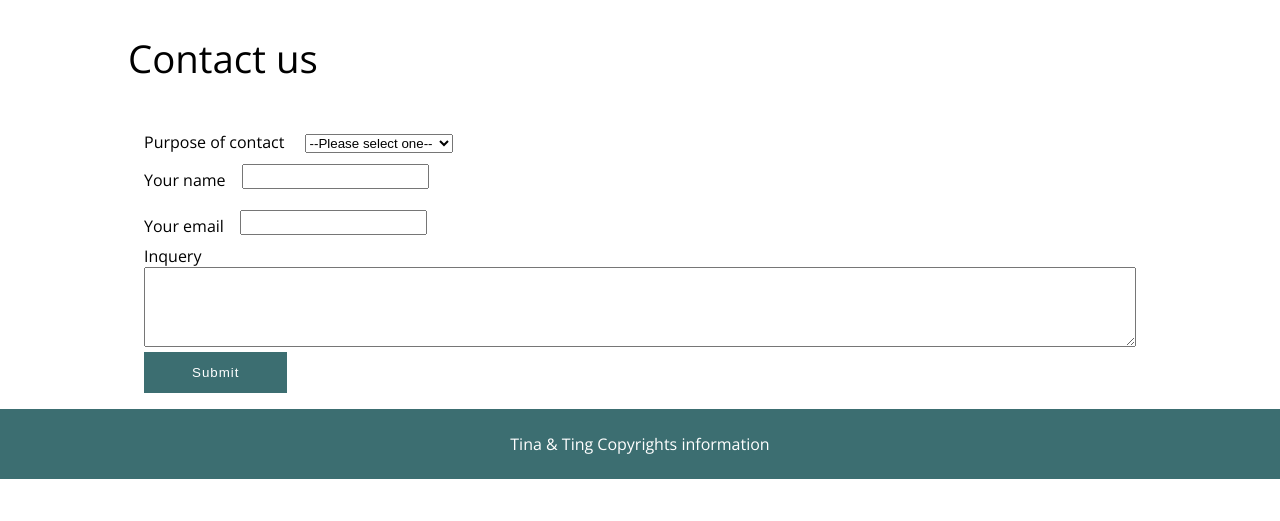
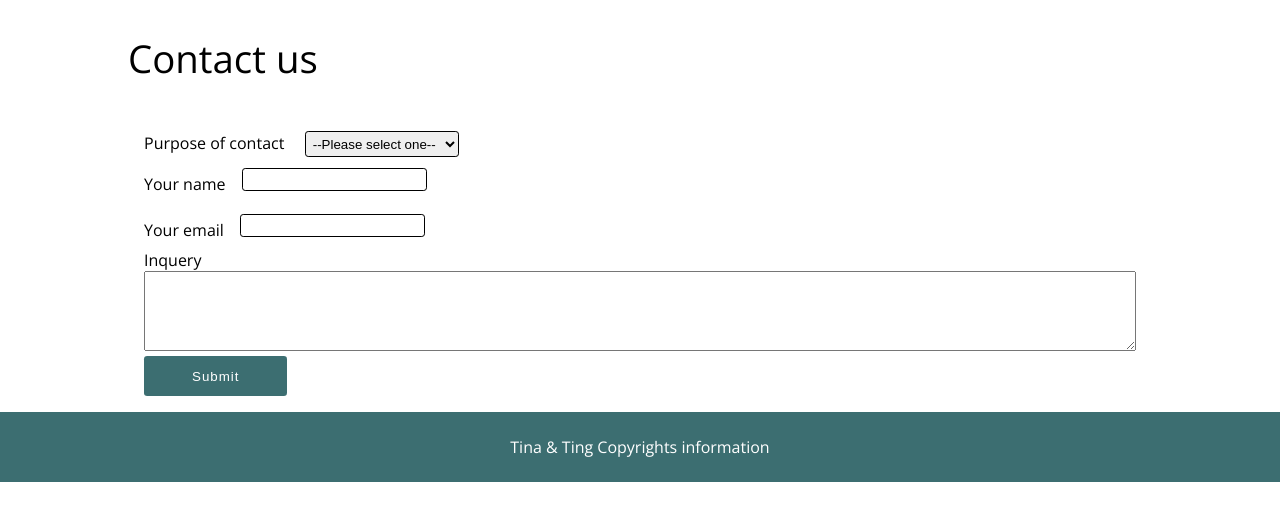
Before and after one commit to bananatina/vegmap, a Flask app: template template/contact.html in a window 1280 px wide. Shown: the part 89-610 px from the top of the page. Run offline with Flask 2, Linux system fonts and the light colour scheme; the template is opened without the code that fills it, so the values that code supplies are empty.

Commit message:
form style and control

```diff
--- a/static/style.css
+++ b/static/style.css
@@ -93,15 +93,23 @@ label {
   margin: 1rem 1rem .5rem 0;
 }
 
-input {
+input,
+select {
+  border-radius: .2rem;
   margin-right: .5rem;
   padding: .2rem;
+  border: solid 1px;
 }
 
 input[type=text]:focus,
 input[type=email]:focus,
-input[type=tel]:focus {
-  outline: solid 1px var(--primary);
+input[type=tel]:focus,
+select:focus,
+textarea:focus {
+  outline: solid 2px var(--primary);
+  border-color: var(--primary);
+  /* outline: none; */
+
 }
 
 textarea {
--- a/template/contact.html
+++ b/template/contact.html
@@ -6,7 +6,7 @@
     <meta name="viewport" content="width=device-width, initial-scale=1.0" />
     <title>Taiwan Vegetarian Map</title>
     <link href="../favicon.ico" rel="shortcut icon" type="image/x-icon" />
-    <link rel="stylesheet" href="../style.css" />
+    <link rel="stylesheet" href="../static/style.css" />
   </head>
   <body>
     <header>
@@ -280,6 +280,6 @@
     <footer>
       <p>Tina & Ting Copyrights information</p>
     </footer>
-    <script src="../formhandle.js"></script>
+    <script src="../static/formhandle.js"></script>
   </body>
 </html>
```
Also changed, not shown: static/formhandle.js (+4 -4 lines).
